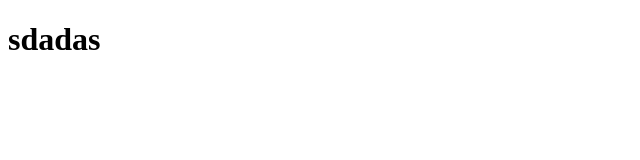
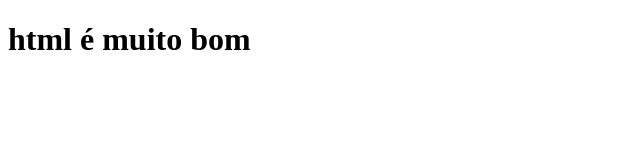
Before and after one commit to 3212-2829/Git_Kenzie_entregas, a plain HTML site: page index.html in a window 1280 px wide. Shown: the whole page, without its empty margins (0-640 px from the left). Drawn offline with Linux system fonts and the light colour scheme.

Commit message:
alteração dentro da tag h1

```diff
--- a/index.html
+++ b/index.html
@@ -7,6 +7,6 @@
     <title>Projeto Git</title>
 </head>
 <body>
-  <h1>sdadas</h1>
+  <h1>html é muito bom</h1>
 </body>
 </html>
```
